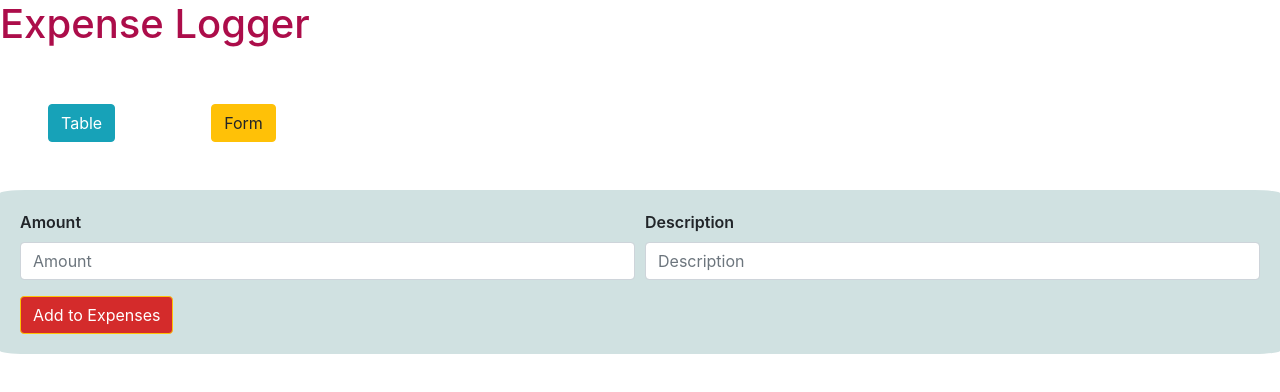
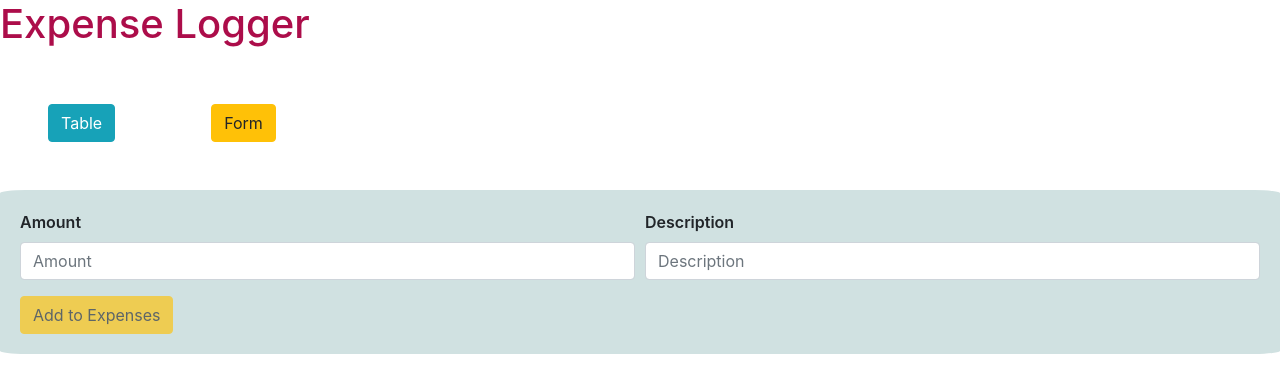
Before and after one commit to Rohit-Kumar-Sah/Separate-Components, an Angular app: page /form in a window 1280 px wide. Shown: the top 392 px of the page. Built offline with nearby package versions, Linux system fonts and the light colour scheme.

Commit message:
Update to reactive form with validations , from the template-drive form

```diff
--- a/src/app/app.module.ts
+++ b/src/app/app.module.ts
@@ -4,7 +4,8 @@ import { NgModule } from '@angular/core';
 import { AppComponent } from './app.component';
 import { FormComponent } from './form/form.component';
 import { TableComponent } from './table/table.component';
-import { FormsModule } from '@angular/forms';
+// import { FormsModule } from '@angular/forms';
+import { ReactiveFormsModule } from '@angular/forms'
 import { RouterModule, Routes } from '@angular/router';
 import { MyService } from './data.service';
 
@@ -23,7 +24,7 @@ const routes : Routes = [
     FormComponent,
     TableComponent
   ],
-  imports: [FormsModule,
+  imports: [ReactiveFormsModule,
     BrowserModule, RouterModule.forRoot(routes)
   ],
   providers: [MyService],
--- a/src/app/form/form.component.html
+++ b/src/app/form/form.component.html
@@ -1,4 +1,5 @@
-<form #f="ngForm" (ngSubmit)="submit(f)"  >
+<!-- template driven form -->
+<!-- <form #f="ngForm" (ngSubmit)="submit(f)"  >
     <div class="form-row">
       <div class="form-group col-md-6">
         <label for="inputEmail4">Amount</label>
@@ -10,6 +11,23 @@
       </div>
     </div>
         <button type="submit" class="btn btn-warning" >Add to Expenses</button>
+  </form> -->
+
+
+  <!-- reactive form -->
+  <form (ngSubmit)="submit()" [formGroup]="Expense"  >
+    <div class="form-row">
+      <div class="form-group col-md-6">
+        <label for="inputEmail4">Amount</label>
+        <input type="text" class="form-control"  placeholder="Amount" [formControlName]="'Amount'" [ngClass]="{'is-invalid' : !Expense.controls.Amount.valid && Expense.controls.Amount.touched}">
+        <small class="text-danger" *ngIf=" !Expense.controls.Amount.valid && Expense.controls.Amount.touched">Please Enter Amount Correctly</small>
+      </div>
+      <div class="form-group col-md-6">
+        <label for="inputPassword4">Description</label>
+        <input type="text" class="form-control"  placeholder="Description" [formControlName]="'Description'"  [ngClass]="{'is-invalid': !Expense.controls.Description.valid  && Expense.controls.Description.touched}" >
+        <small class="text-danger" *ngIf=" !Expense.controls.Description.valid && Expense.controls.Description.touched">Please Enter Description</small>
+
+      </div>
+    </div>
+        <button type="submit" class="btn btn-warning" [disabled]="!Expense.valid" >Add to Expenses</button>
   </form>
-
-  <!-- <div>Works</div> -->
--- a/src/app/form/form.component.ts
+++ b/src/app/form/form.component.ts
@@ -1,6 +1,7 @@
 import { Output } from '@angular/core';
 import { Component, EventEmitter, OnInit } from '@angular/core';
 import { MyService } from '../data.service';
+import {FormControl,FormGroup,Validator, Validators} from '@angular/forms';
 
 @Component({
   selector: 'app-form',
@@ -9,20 +10,21 @@ import { MyService } from '../data.service';
 })
 export class FormComponent implements OnInit {
 
-  @Output() formdata = new EventEmitter<{amount,description}>();
   constructor( private myservice : MyService) { }
+Expense = new FormGroup({
+  Amount : new FormControl(null,[Validators.required,Validators.pattern('^[+-]?[0-9]{1,3}(?:,?[0-9]{3})*(?:\.[0-9]{2})?$')]),
+  Description : new FormControl(null,[Validators.required])
 
-  ngOnInit(): void {
+})
+ngOnInit(): void {
 
-  }
+ }
 
-  data : {}[]
 
-  submit(f)
+  submit()
   {
-    this.myservice.setData(f.value.Amount,f.value.Description)
-    // console.log(this.myservice.getData())
-    // // this.formdata.emit({amount:f.value.Amount,description:f.value.Description})
+    console.log(this.Expense)
+    this.myservice.setData(this.Expense.value.Amount,this.Expense.value.Description)
   }
 
 }
--- a/src/app/table/table.component.html
+++ b/src/app/table/table.component.html
@@ -17,5 +17,5 @@
 
     </tbody>
   </table>
-{{a}}{{d}}
+
   <!-- <div>Works</div> -->
```
